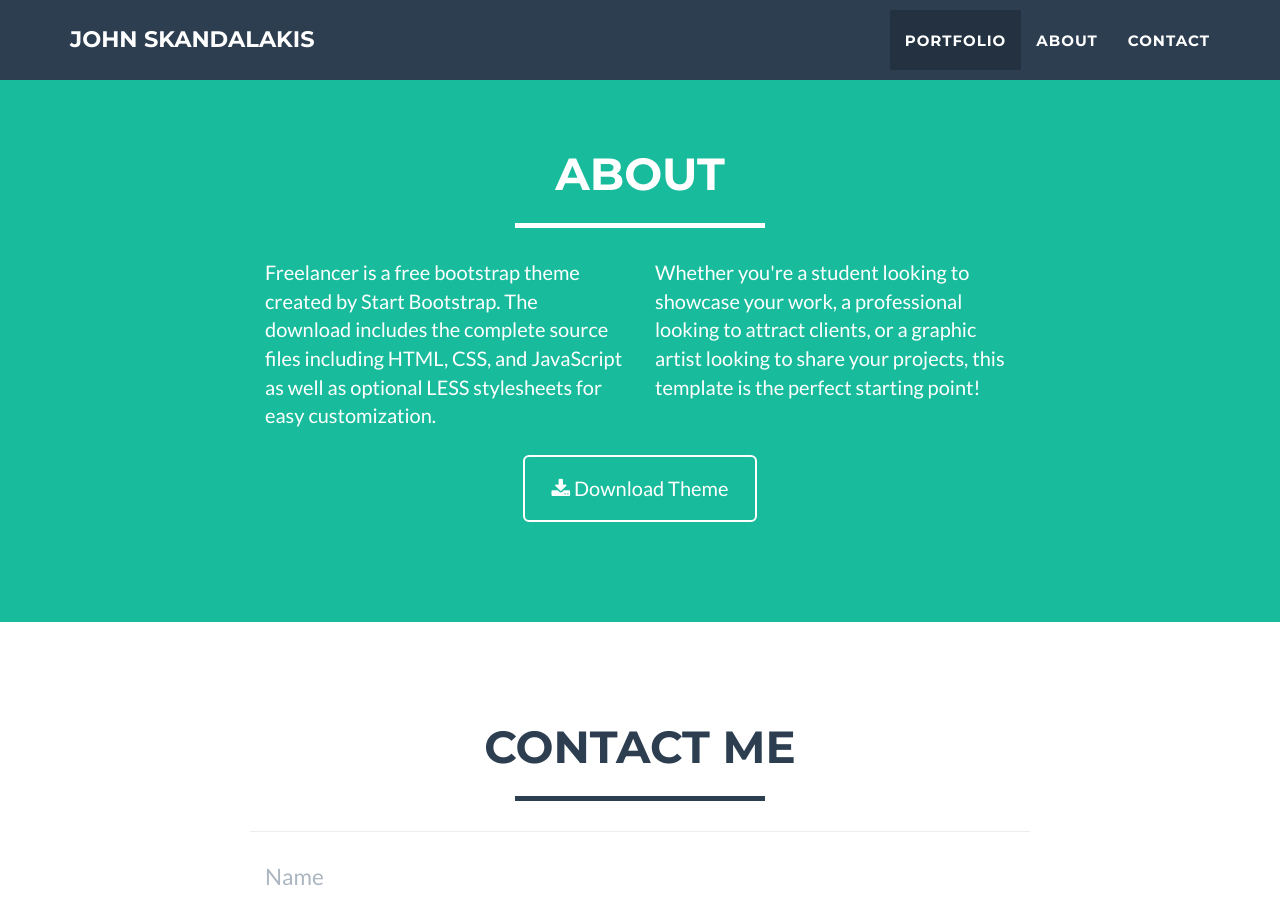
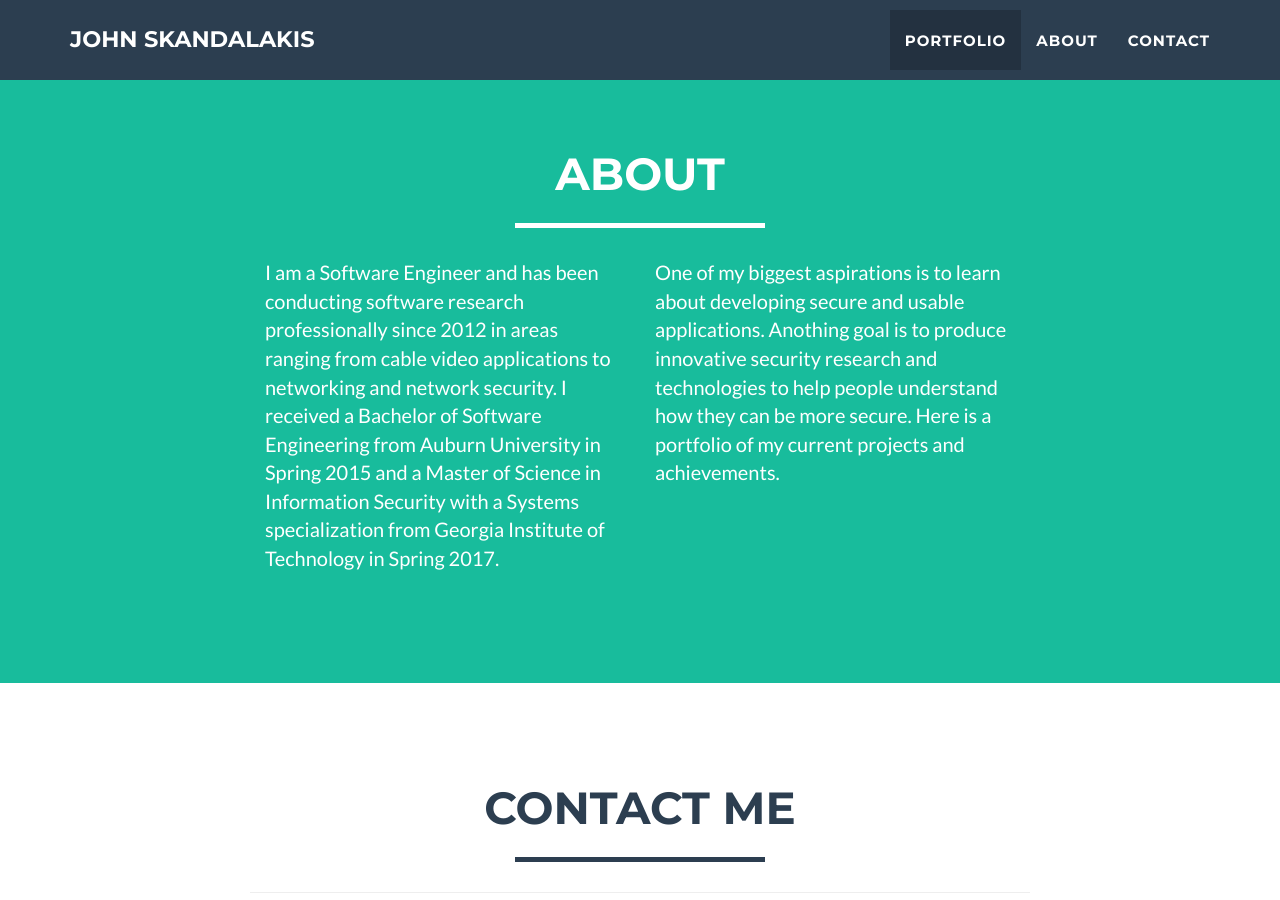
Before and after one commit to skandaloptagon/skandaloptagon.github.io, a Jekyll site: the page built from index.html, in a window 1280 px wide and 900 px high, scrolled down 1326 px. Built offline with Jekyll 4.4.1, drawn with Linux system fonts in a browser that asks for light colours.

Commit message:
Update about.html

```diff
--- a/_includes/about.html
+++ b/_includes/about.html
@@ -9,15 +9,10 @@
             </div>
             <div class="row">
                 <div class="col-lg-4 col-lg-offset-2">
-                    <p>Freelancer is a free bootstrap theme created by Start Bootstrap. The download includes the complete source files including HTML, CSS, and JavaScript as well as optional LESS stylesheets for easy customization.</p>
+                    <p>I am a Software Engineer and has been conducting software research professionally since 2012 in areas ranging from cable video applications to networking and network security.  I received a Bachelor of Software Engineering from Auburn University in Spring 2015 and a Master of Science in Information Security with a Systems specialization from Georgia Institute of Technology in Spring 2017.</p>
                 </div>
                 <div class="col-lg-4">
-                    <p>Whether you're a student looking to showcase your work, a professional looking to attract clients, or a graphic artist looking to share your projects, this template is the perfect starting point! </p>
-                </div>
-                <div class="col-lg-8 col-lg-offset-2 text-center">
-                    <a href="#" class="btn btn-lg btn-outline">
-                        <i class="fa fa-download"></i> Download Theme
-                    </a>
+                    <p>One of my biggest aspirations is to learn about developing secure and usable applications. Anothing goal is to produce innovative security research and technologies to help people understand how they can be more secure. Here is a portfolio of my current projects and achievements.</p>
                 </div>
             </div>
         </div>
```
